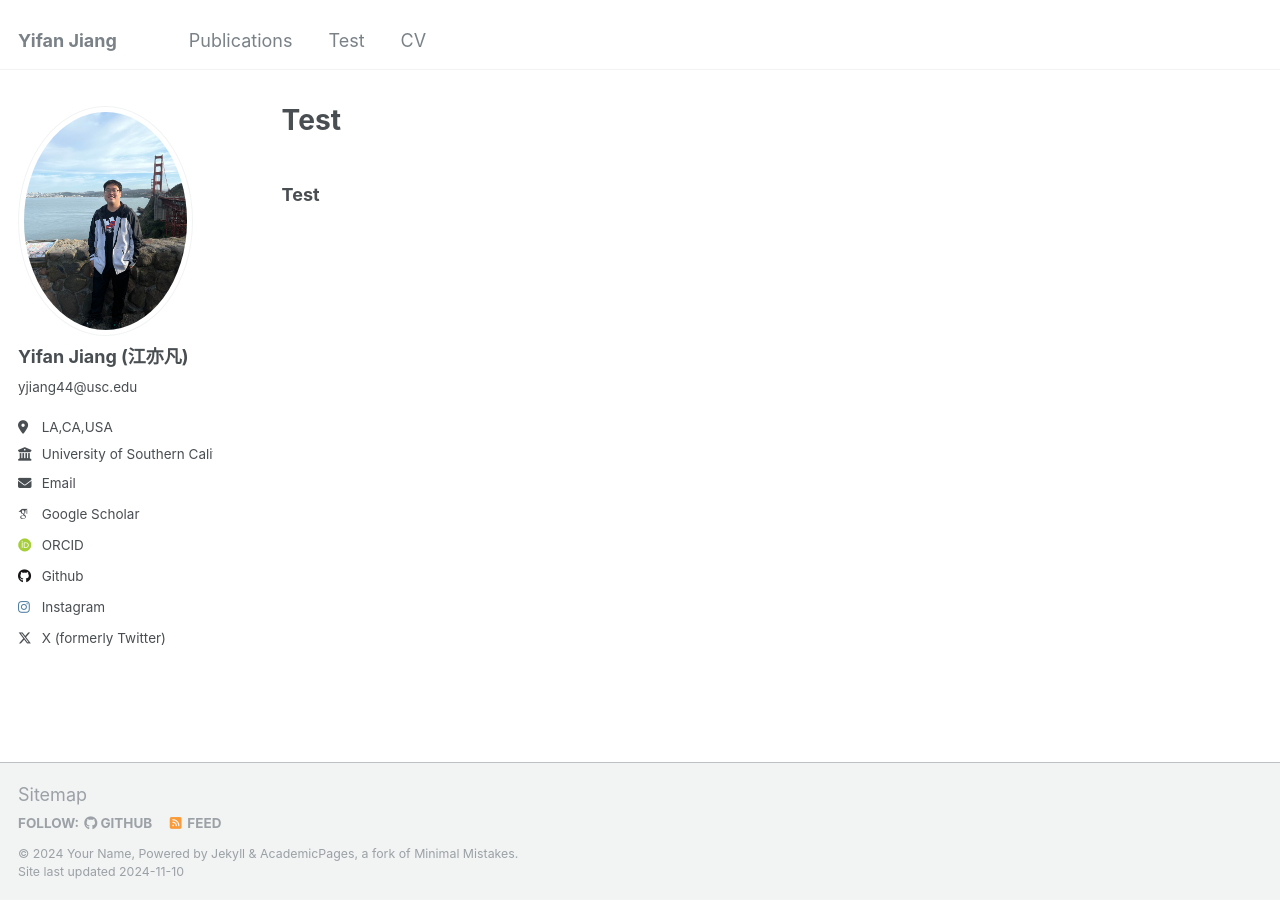
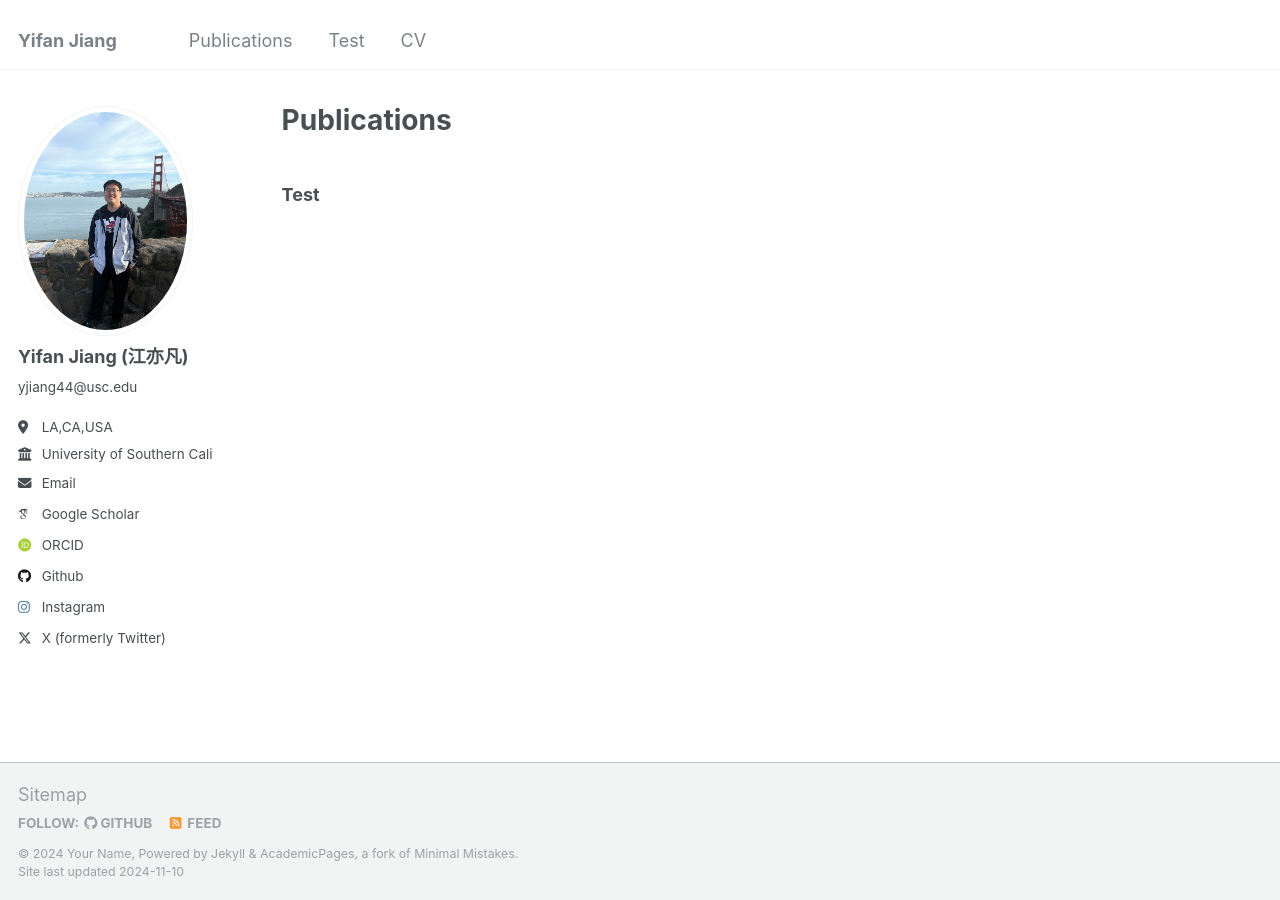
Before and after one commit to yifanJIANG-921/yifanJIANG-921.github.io, a Jekyll site: the page built from _pages/test.md, in a window 1280 px wide. Built offline with Jekyll 4.4.1, drawn with Linux system fonts in a browser that asks for light colours; some web fonts are replaced.

Commit message:
Update test.md

```diff
--- a/_pages/test.md
+++ b/_pages/test.md
@@ -1,10 +1,10 @@
 ---
-permalink: /test/
-title: "Test"
+permalink: /pub/
+title: "Publications"
 author_profile: true
 redirect_from:
-  - /test/
-  - /test.html
+  - /pub/
+  - /pub.html
 ---
 
 ### Test
```
